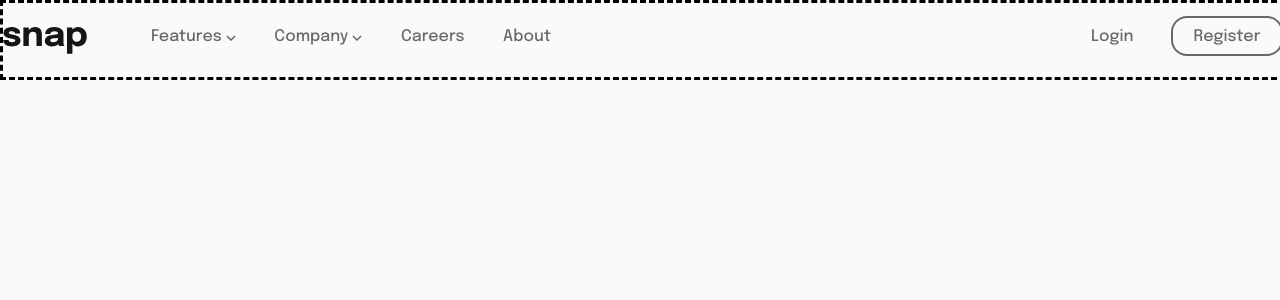
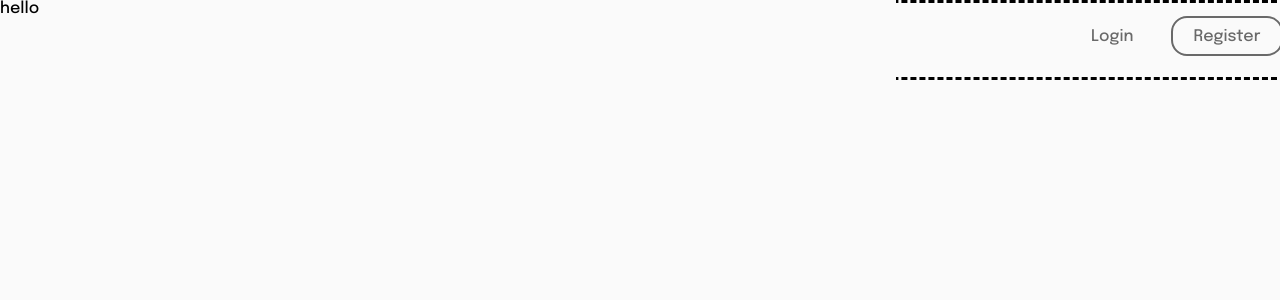
Before and after one commit to Rashad-98/intro-section-with-dropdown-navigation, a React (Create React App) app: page / in a window 1280 px wide. Shown: the top 300 px of the page. Built offline with nearby package versions, Linux system fonts and the light colour scheme.

Commit message:
add offcanvas menu

```diff
--- a/src/App.css
+++ b/src/App.css
@@ -6,4 +6,6 @@
         "foot image";
     grid-template-rows: 5rem 1fr 3rem;
     grid-template-columns: 1fr 1fr;
+    /* opacity: 0.5; */
+    /* background: rgba(0%, 0%, 0%, 0.5); */
 }
--- a/src/App.js
+++ b/src/App.js
@@ -1,12 +1,14 @@
 import './App.css';
 import Navbar from './components/navbar-component/Navbar.component';
 import Test from './components/test-component/test.component';
+import OffcanvasMenu from './components/offcanvas-menu-component/OffcanvasMenu.component';
 
 function App() {
   return (
     <div className="App">
       {/* <Test /> */}
       <Navbar />
+      <OffcanvasMenu />
     </div>
   );
 }
--- a/src/components/navbar-component/Navbar.component.jsx
+++ b/src/components/navbar-component/Navbar.component.jsx
@@ -7,6 +7,13 @@ import { ReactComponent as IconCloseMenu } from './../../images/icon-close-menu.
 import { ReactComponent as IconMenu } from './../../images/icon-menu.svg';
 
 class Navbar extends React.Component{
+    openMenu(e) {
+        const icon = document.getElementById('icon-menu');
+        icon.style.display = 'none';
+        const iconClose = document.getElementById('icon-close-menu');
+        iconClose.style.display = 'block';
+    }
+
     render() {
         return(
             <React.Fragment>
@@ -39,16 +46,16 @@ class Navbar extends React.Component{
                         </div>
                     </div>
                     <div className="offcanvas-menu">
-                        <IconMenu id='icon-menu'/>
+                        <IconMenu id='icon-menu' onClick={this.openMenu}/>
                         <IconCloseMenu id='icon-close-menu'/>
                     </div>
                 </nav>
+                {/* <div className="fill-page">
+
+                </div> */}
             </React.Fragment>
         );
     }
 }
 
 export default Navbar;
-
-
-// TODO Add responsiveness to the mobile-view menu toggling
--- /dev/null
+++ b/src/components/offcanvas-menu-component/OffcanvasMenu.component.jsx
@@ -0,0 +1,18 @@
+import React from "react";
+import "./OffcanvasMenu.styles.css"
+
+class offcanvasMenu extends React.Component {
+    render() {
+        return(
+            <div id='offcanvas-menu'>
+                <div id='background'>
+                </div>
+                <div id='menu'>
+                    hello
+                </div>
+            </div>
+        )
+    }
+}
+
+export default offcanvasMenu
--- /dev/null
+++ b/src/components/offcanvas-menu-component/OffcanvasMenu.styles.css
@@ -0,0 +1,19 @@
+#offcanvas-menu {
+    /* grid-area: head; */
+    position: absolute;
+    width: 100%;
+    height: 100%;
+    left: 0px;
+}
+
+#menu {
+    width: 70%;
+    height: 100%;
+    background-color: hsl(0, 0%, 98%);
+}
+
+#background {
+    background-color: rgba(0%, 0%, 0%, 0.5);
+}
+
+/* TODO fix the offcanvas menu */
```
Also changed, not shown: src/components/navbar-component/Navbar.styles.css (+10 -0 lines).
